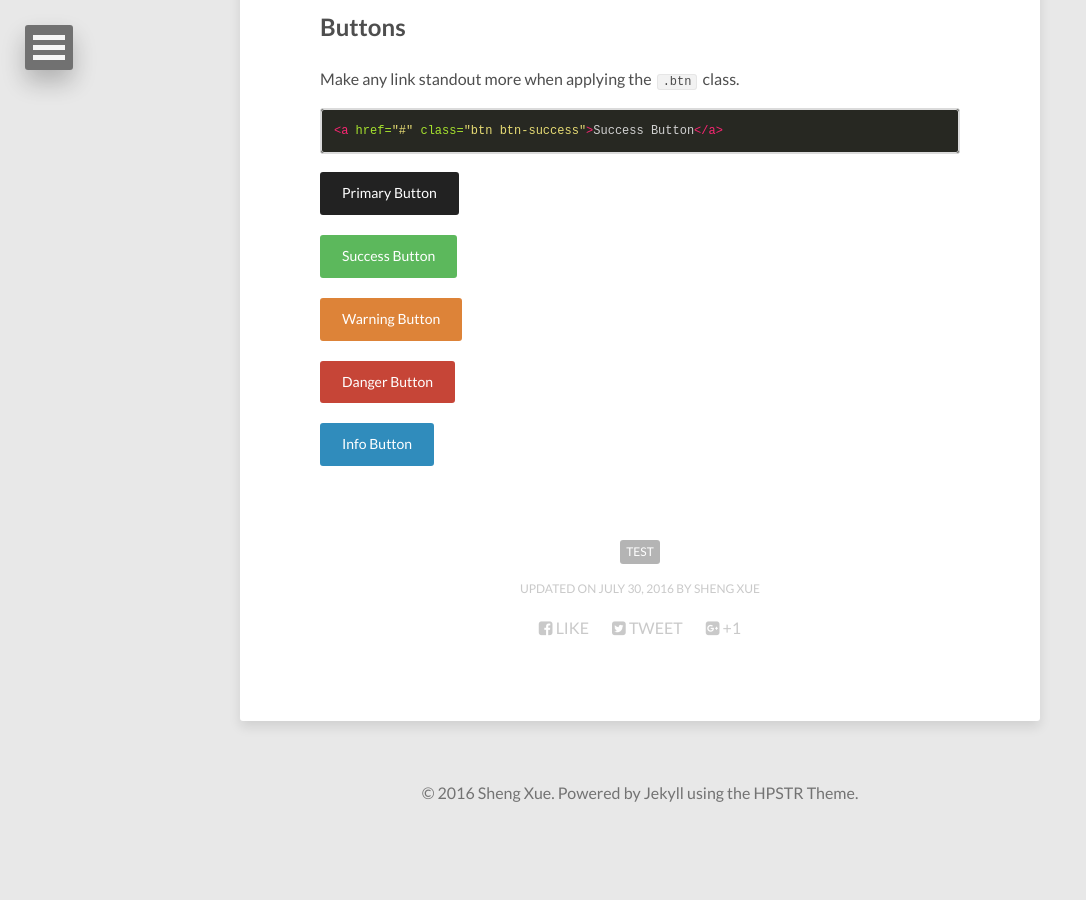
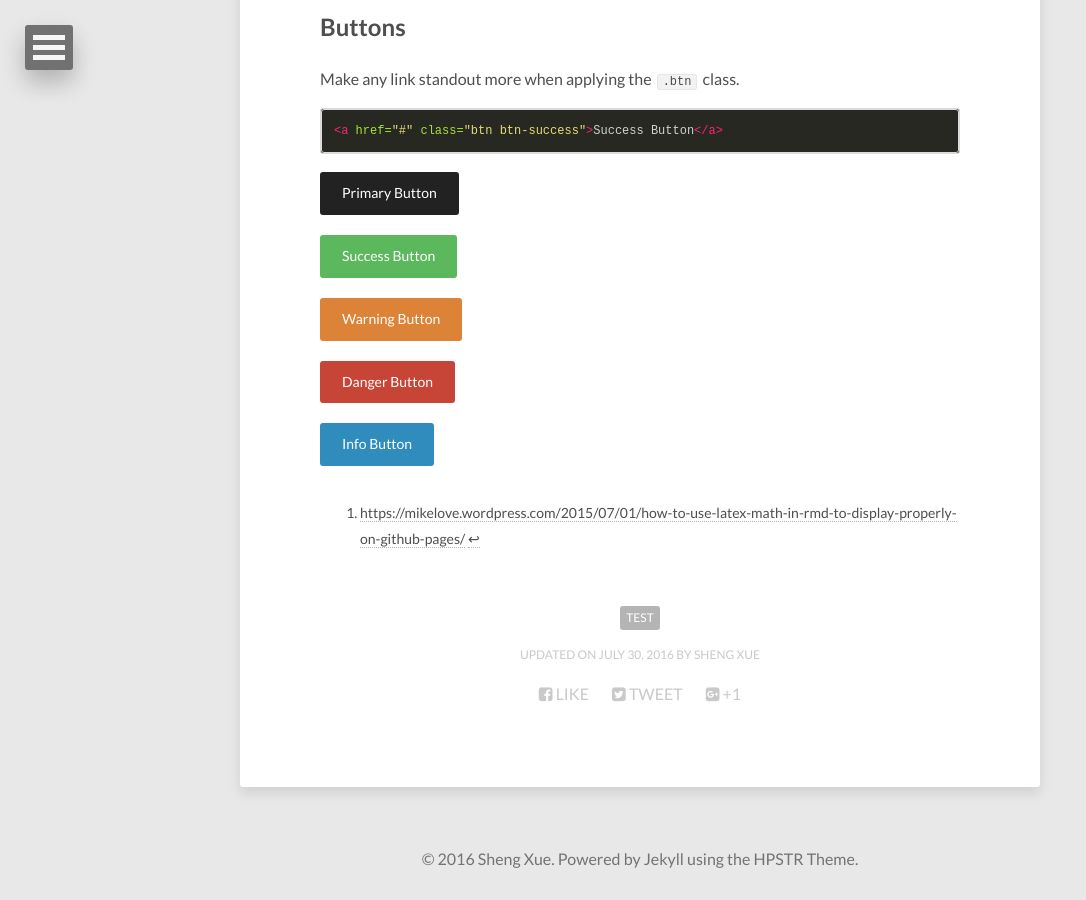
Before and after one commit to shengxue/shengxue.github.io, a Jekyll site: the page built from _posts/2016-07-30-first-post.md, in a window 1280 px wide and 900 px high, scrolled down 2809 px. Shown: the whole window, without its empty margins (0-1086 px from the left). Built offline with Jekyll 4.4.1, drawn with Linux system fonts in a browser that asks for light colours; nearby versions of some CDN libraries; formulas are drawn with MathJax 3; before the commit the page ends 3643 px from its top, so only the background shows below that; part of the change alters nothing that is shown; some of the changed text lies outside the part shown.

```diff
--- a/_posts/2016-07-30-first-post.md
+++ b/_posts/2016-07-30-first-post.md
@@ -12,8 +12,10 @@ image:
 
 Below is just about everything you'll need to style in the theme. Check the source code to see the many embedded elements within paragraphs.
 
-# Mathjax
-LaTeX math delimiters: `\\(a^2 + b^2 = c^2\\)` or `$$a^2 + b^2 = c^2$$` for inline math \\(a^2 + b^2 = c^2\\); and `\\[a^2 + b^2 = c^2\\]` for displayed equations \\[a^2 + b^2 = c^2\\].
+# Mathjax [^1]
+LaTeX math delimiters: `\\(a^2 + b^2 = c^2\\)` or `$a^2 + b^2 = c^2$` for inline math \$a^2 + b^2 = c^2$; and `\\[a^2 + b^2 = c^2\\]` for displayed equations \\[a^2 + b^2 = c^2\\].
+
+[^1]: <https://mikelove.wordpress.com/2015/07/01/how-to-use-latex-math-in-rmd-to-display-properly-on-github-pages/>
 
 # Heading 1
 
```
